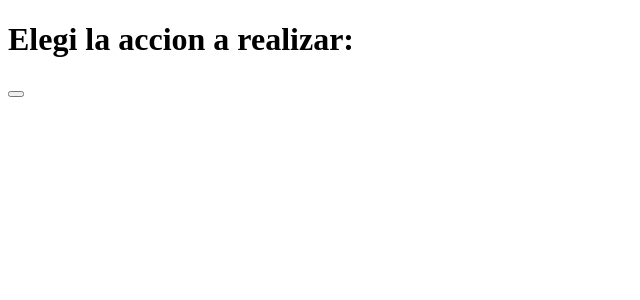
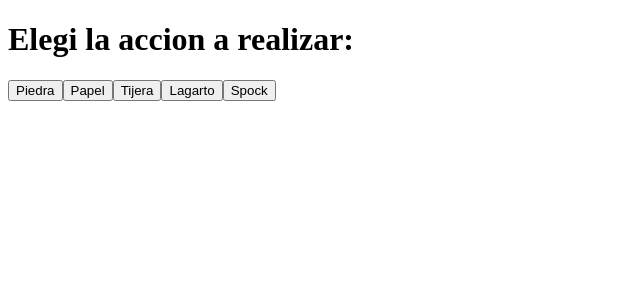
Before and after one commit to PabloD97/unq-ui-pablo-diaz-trabajo-final, a React (Create React App) app: page /partida in a window 1280 px wide. Shown: the top 300 px of the page, without its empty margins (0-640 px from the left). Built offline with nearby package versions, Linux system fonts and the light colour scheme.

Commit message:
Opciones a elegir: - feat:   Se agregaron las opciones a elegir en la pantalla de partida.   Se la pantalla de resultado(vacia jeje).

```diff
--- a/src/pantalla/Partida.js
+++ b/src/pantalla/Partida.js
@@ -1,4 +1,5 @@
 import React from "react"
+import { Link } from "react-router-dom";
 
 const Partida = () => {
   return (
@@ -9,7 +10,11 @@
         </h1>
       </div>
       <div>
-        <button></button>
+        <Link to="/resultado"><button>Piedra</button></Link>
+        <Link to="/resultado"><button>Papel</button></Link>
+        <Link to="/resultado"><button>Tijera</button></Link>
+        <Link to="/resultado"><button>Lagarto</button></Link>
+        <Link to="/resultado"><button>Spock</button></Link>
       </div>
     </div>
   )
--- a/src/pantalla/Resultado.js
+++ b/src/pantalla/Resultado.js
@@ -0,0 +1,16 @@
+import React from "react"
+import { Link } from "react-router-dom";
+
+const Resultado = () => {
+  return (
+    <div>
+      <div>
+        <h1>
+            Esto es un resultado
+        </h1>
+      </div>
+    </div>
+  )
+}
+
+export default Resultado;
--- a/src/rutas/Rutas.js
+++ b/src/rutas/Rutas.js
@@ -2,12 +2,14 @@
 import { BrowserRouter, Switch , Route} from "react-router-dom";
 import Partida from "../pantalla/Partida"
 import App from "../pantalla/App"
+import Resultado from "../pantalla/Resultado"
 
 
 const Rutas = () => {
     return (
         <BrowserRouter>
             <Switch>
+                <Route path="/resultado" component={Resultado} />
                 <Route path="/partida" component={Partida} />
                 <Route path="/" component={App} />
             </Switch>
```
Also changed, not shown: 1 other file (tests, documents, lock files or other folders).
